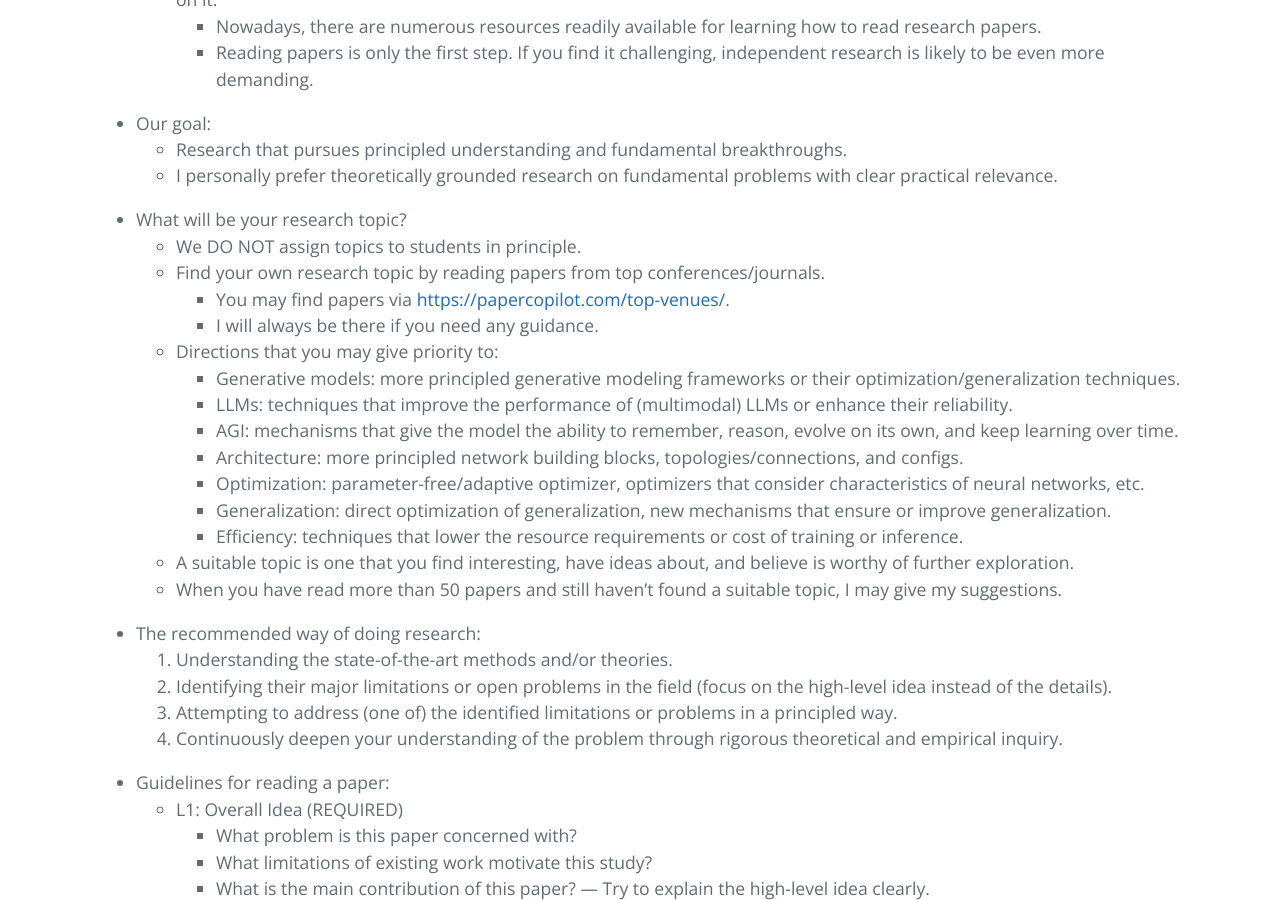
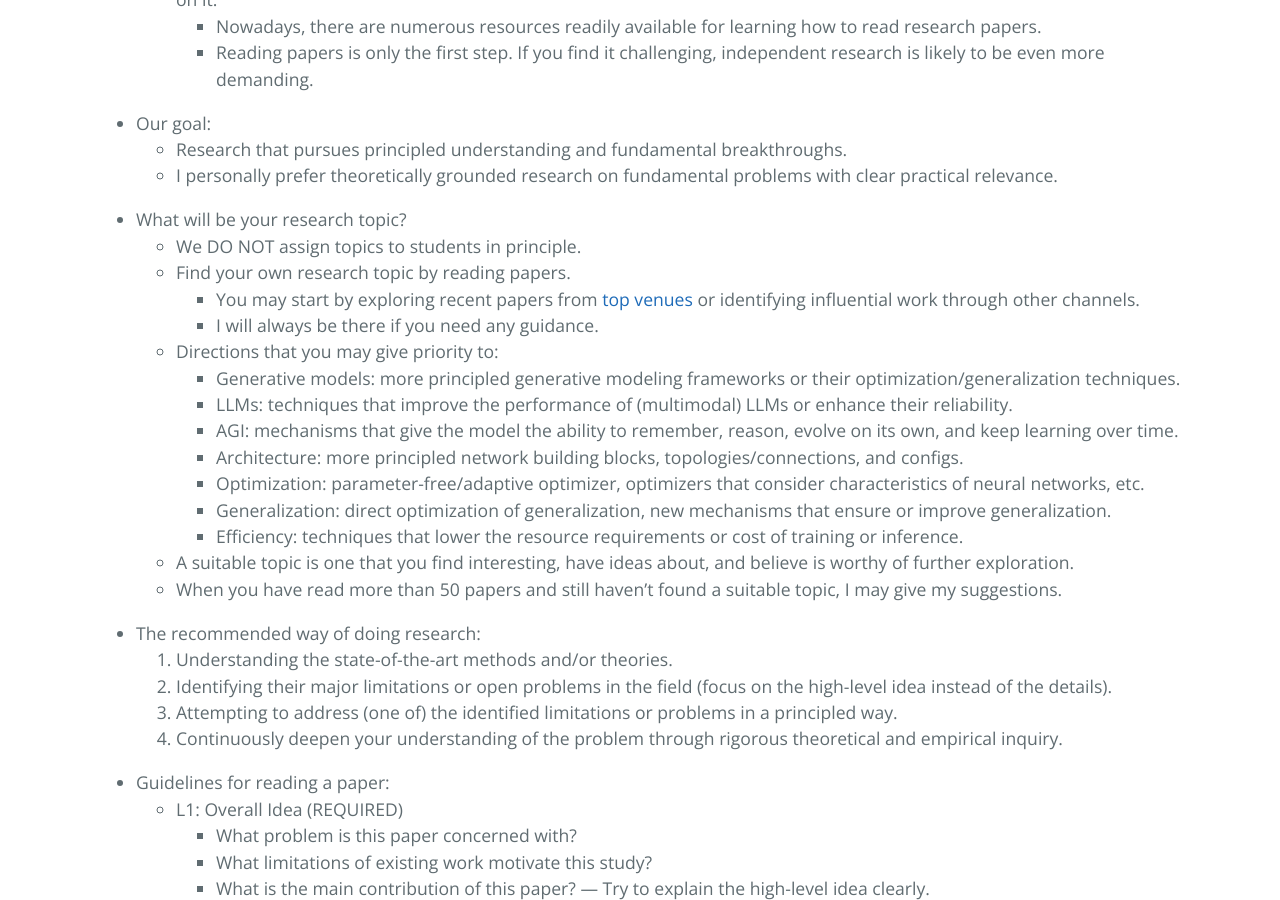
Before and after one commit to ZhimingZhou/zhimingzhou.github.io, a Jekyll site: the page built from _posts/2020-12-09-Prospective-Students.md, in a window 1280 px wide and 900 px high, scrolled down 692 px. Built offline with Jekyll 4.4.1, drawn with Linux system fonts in a browser that asks for light colours.

Commit message:
Update 2020-12-09-Prospective-Students.md

```diff
--- a/_posts/2020-12-09-Prospective-Students.md
+++ b/_posts/2020-12-09-Prospective-Students.md
@@ -27,8 +27,8 @@ I’m looking for TALENTED students with GENUINE enthusiasm for FUNDAMENTAL rese
 <!--  -->
 - What will be your research topic?
 	- We DO NOT assign topics to students in principle.
-	- Find your own research topic by reading papers from top conferences/journals.
-		- You may find papers via [https://papercopilot.com/top-venues/](https://papercopilot.com/top-venues/).
+	- Find your own research topic by reading papers.
+		- You may start by exploring recent papers from [top venues](https://papercopilot.com/top-venues/) or identifying influential work through other channels.
 		- I will always be there if you need any guidance.
 	- Directions that you may give priority to:
 		- Generative models: more principled generative modeling frameworks or their optimization/generalization techniques.
```
